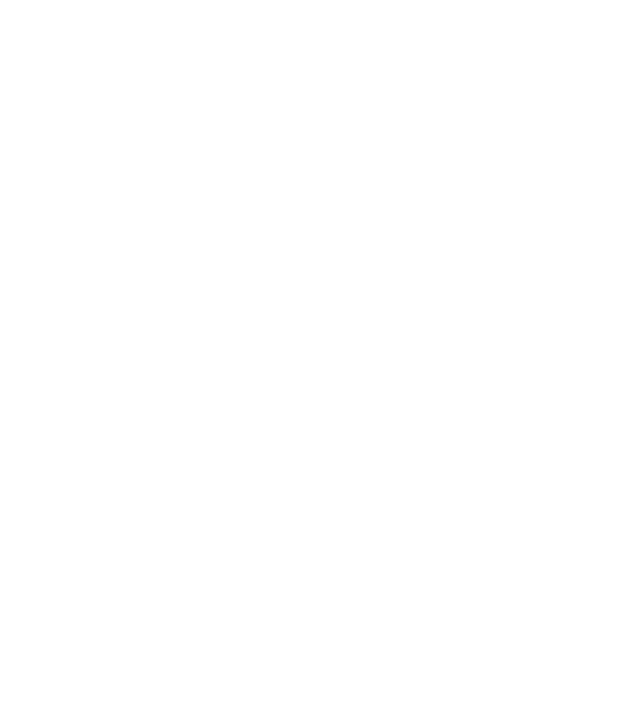
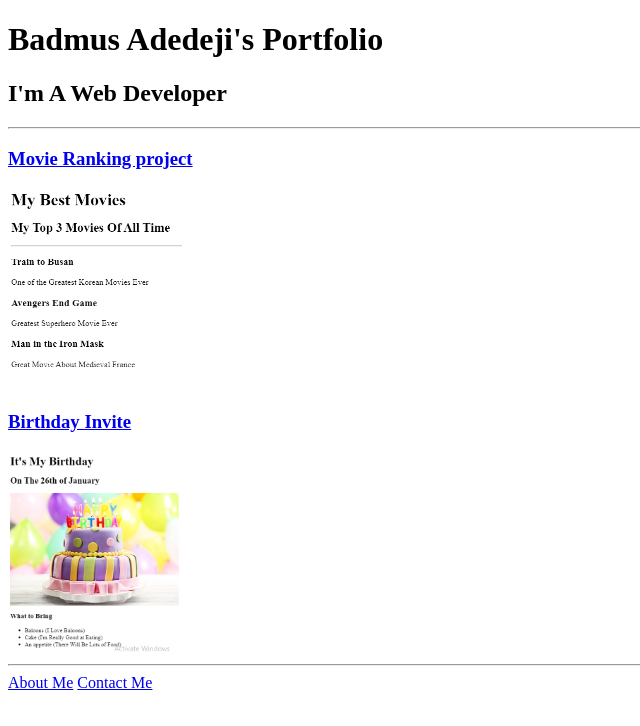
Before and after one commit to dejiofib/html-portfolio, a plain HTML site: page index.html in a window 1280 px wide. Shown: the whole page, without its empty margins (0-640 px from the left). Drawn offline with Linux system fonts and the light colour scheme.

Commit message:
Update index.html

```diff
--- a/index.html
+++ b/index.html
@@ -1,5 +1,24 @@
 <!-- TODO 1: Create the HTML Boilerplate -->
-
+<!DOCTYPE html>
+<html lang="en">
+<head>
+    <meta charset="UTF-8">
+    <meta name="viewport" content="width=device-width, initial-scale=1.0">
+    <title>Badmus Adedeji's Portfolio</title>
+</head>
+<body>
+    <h1>Badmus Adedeji's Portfolio</h1>
+    <h2>I'm A Web Developer</h2>
+    <hr/>
+    <h3><a href="./public/movie-ranking.html" >Movie Ranking project</a></h3>
+    <img src="./assets/images/Movie Ranking.png" alt="The Best Movies According to Adedeji" height="200"/>
+    <h3><a href="./public/birthday-invite.html">Birthday Invite</a></h3>
+    <img src="./assets/images/Birthday Invite.png" alt="Birthday Invite" height="200"/>
+    <hr/>
+    <a href="./public/about.html">About Me</a>
+    <a href="./public/contact.html">Contact Me</a>
+</body>
+</html>
 <!-- TODO 2: Add Your previous projects' HTML into the public folder -->
 
 <!-- TODO 3: Take screenshots of your project previews and add the images to the images folder -->
```
